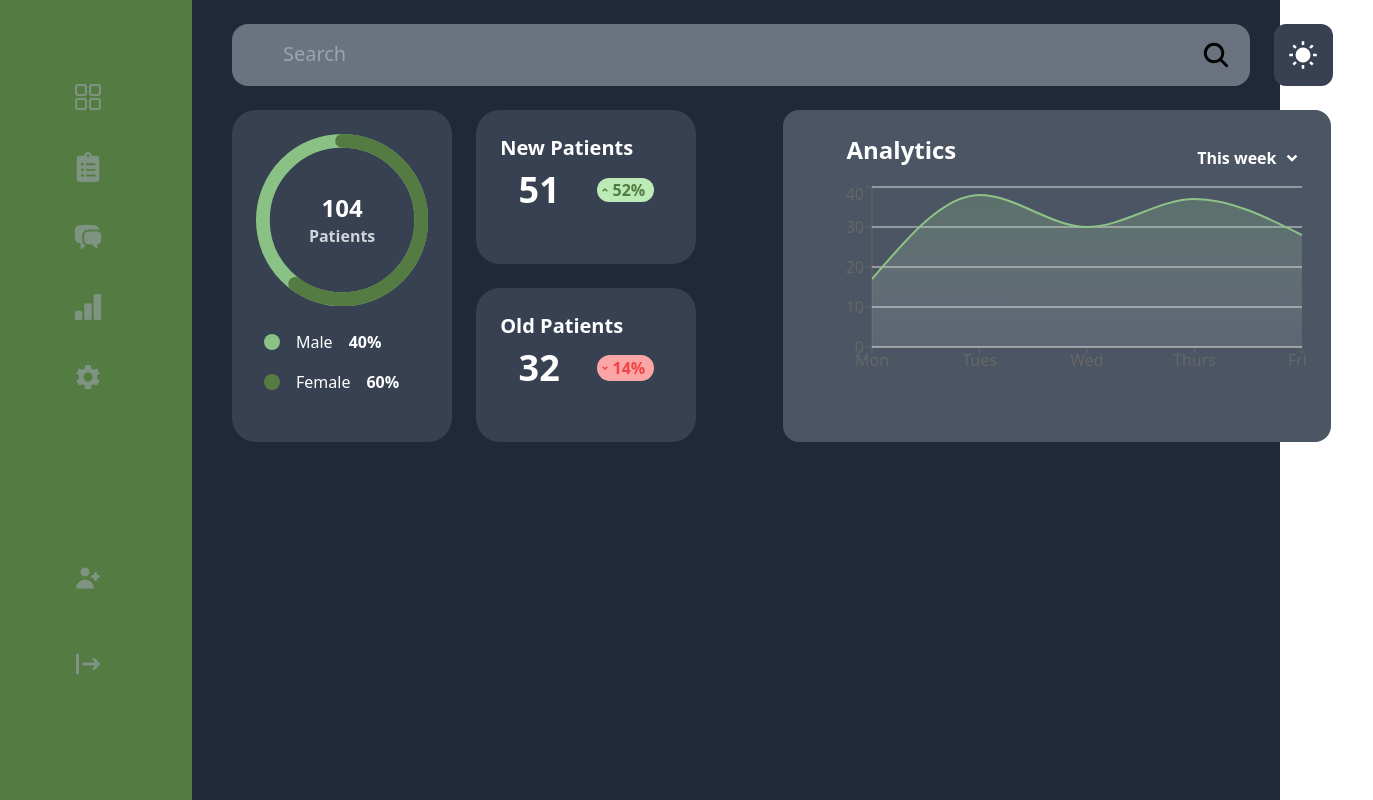
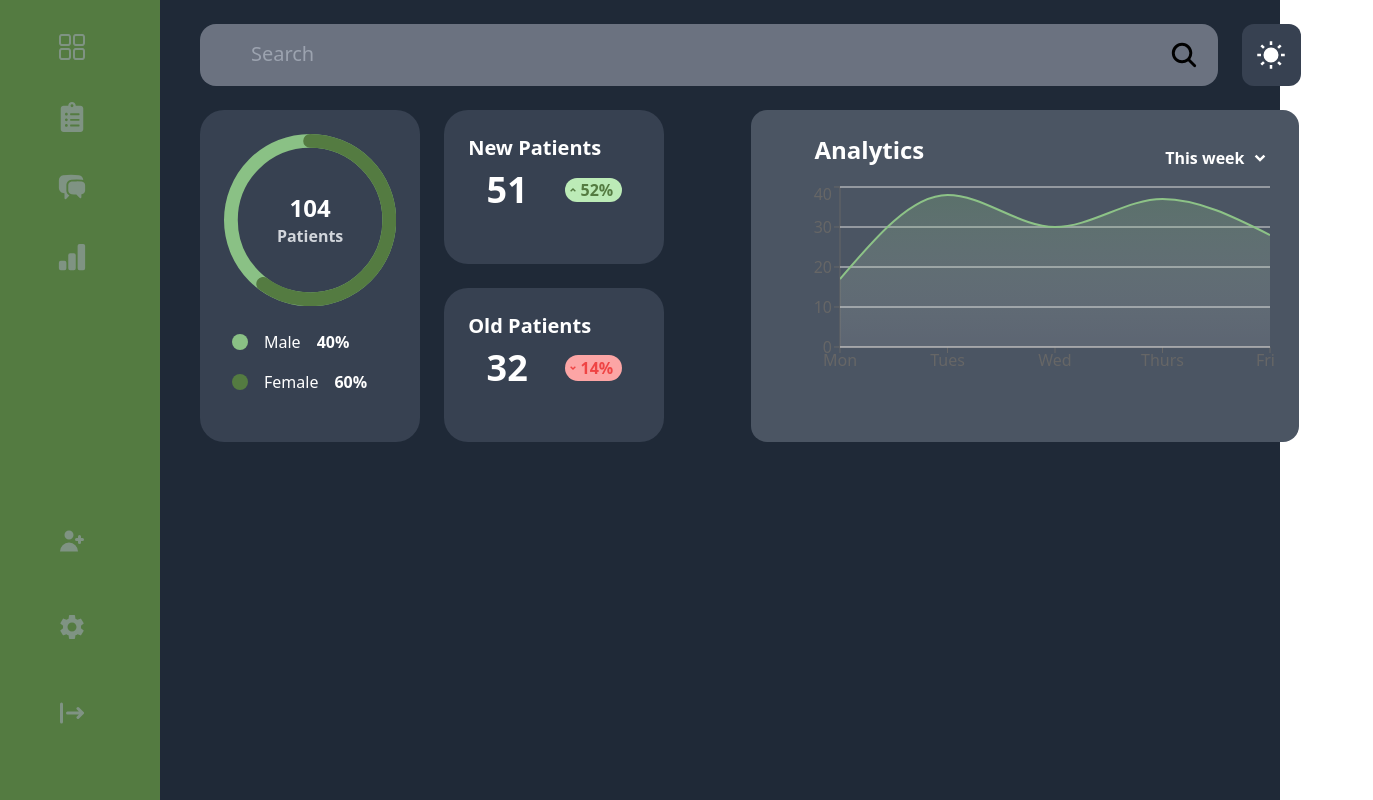
Before and after one commit to MHassan47/clinic, a React (Create React App) app: page / in a window 1280 px wide. Shown: the whole page, 1373 px wide, since content can reach past the window. Built offline with nearby package versions, Linux system fonts and the light colour scheme.

Commit message:
changes flexbox and width

```diff
--- a/src/components/Sidebar/Sidebar.tsx
+++ b/src/components/Sidebar/Sidebar.tsx
@@ -12,7 +12,7 @@ const Sidebar: FC = () => {
 
   return (
     <div className="flex flex-col h-full bg-gr dark:bg-darkgr py-6">
-      <div className=" h-screen w-48 flex flex-col justify-around items-center">
+      <div className=" h-screen w-40 flex flex-col justify-between items-center">
         <div className="px-8 py-2">
           <div
             className="flex items-center cursor-pointer mb-10"
@@ -32,13 +32,13 @@ const Sidebar: FC = () => {
           >
             <BsBarChartFill className="text-3xl mr-4 text-white dark:text-gray-400 opacity-60 hover:opacity-100 dark:hover:text-white hover:scale-110" />
           </div>
-          <div className="flex items-center mt-4 cursor-pointer mb-10">
-            <MdSettings className="text-3xl mr-4 text-white dark:text-gray-400 opacity-60 hover:opacity-100 dark:hover:text-white hover:scale-110" />
-          </div>
         </div>
         <div className="flex flex-col px-8 py-2">
           <div className="flex items-center mt-4 cursor-pointer mb-10">
             <HiUserAdd className="text-3xl mr-4 text-white dark:text-gray-400 opacity-60 hover:opacity-100 dark:hover:text-white hover:scale-110" />
+          </div>
+          <div className="flex items-center mt-4 cursor-pointer mb-10">
+            <MdSettings className="text-3xl mr-4 text-white dark:text-gray-400 opacity-60 hover:opacity-100 dark:hover:text-white hover:scale-110" />
           </div>
           <div className="flex items-center mt-4 cursor-pointer mb-10">
             <HiLogout className="text-3xl mr-4 text-white dark:text-gray-400 opacity-60 hover:opacity-100 dark:hover:text-white hover:scale-110" />
```
